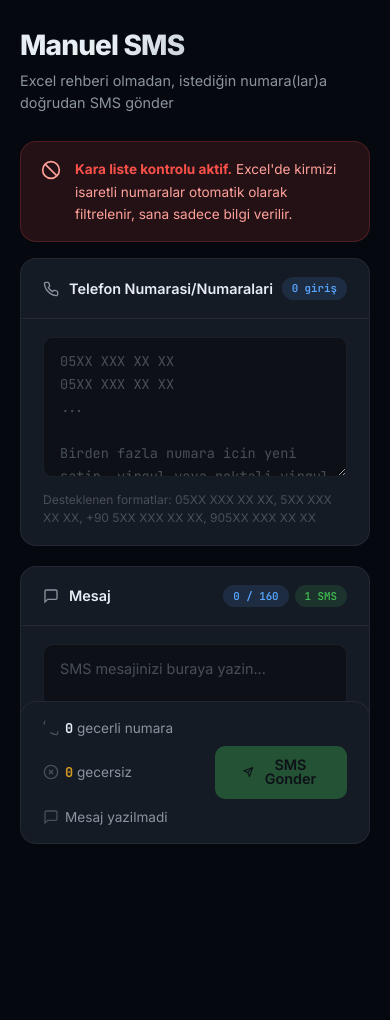
After one commit to furkansoydas/sms-sender, a Flask app: page /manual in a window 390 px wide. The commit adds this page. Run offline with Flask 3, Linux system fonts and the light colour scheme; the visitor is signed in with stand-in values (Sample User, id 1).

Commit message:
Manuel SMS gönderme sayfası ekle
- Rehber/Excel olmadan direkt numara girişi (tek veya toplu)
- Otomatik numara normalize (05XX, 5XX, +90, 90XX formatları)
- Canlı geçerli/geçersiz numara ayrımı, chip ile gösterim
- Türkçe karakter algılama + SMS parça sayacı
- Kara liste filtresi (Excel'den okunan engelli numaralar otomatik atlanır)
- Onay dialogu ile yanlışlıkla göndermeyi engelleme
- Sticky action bar (geçerli/geçersiz sayı, mesaj durumu)
- Sidebar'a Manuel SMS linki eklendi
- VerimorSMS.send_to_phones() metodu eklendi

Co-Authored-By: Claude Opus 4.6 <noreply@anthropic.com>

```diff
--- a/app.py
+++ b/app.py
@@ -324,6 +324,100 @@ def send_page():
     return render_template("send.html", sheets=sheets, contacts=indexed, sendable_count=len(sendable))
 
 
+# ── Manual SMS ──
+
+def _normalize_phone(raw: str) -> str | None:
+    """Normalize a phone to 90XXXXXXXXXX format. Returns None if invalid."""
+    digits = "".join(ch for ch in raw if ch.isdigit())
+    if not digits:
+        return None
+    # Strip leading zeros / +90 prefix
+    if digits.startswith("90") and len(digits) == 12:
+        pass
+    elif digits.startswith("0") and len(digits) == 11:
+        digits = "90" + digits[1:]
+    elif len(digits) == 10 and digits.startswith("5"):
+        digits = "90" + digits
+    else:
+        return None
+    # Validate Turkish mobile: must be 90 + 5XX + 7 digits = 12 total
+    if len(digits) == 12 and digits.startswith("905"):
+        return digits
+    return None
+
+
+@app.route("/manual", methods=["GET", "POST"])
+@login_required
+def manual_send_page():
+    if request.method == "POST":
+        raw_phones = request.form.get("phones", "").strip()
+        message = request.form.get("message", "").strip()
+
+        if not raw_phones:
+            flash("En az bir telefon numarası girin.", "error")
+            return redirect(url_for("manual_send_page"))
+
+        if not message:
+            flash("Mesaj boş olamaz.", "error")
+            return redirect(url_for("manual_send_page"))
+
+        # Split by newline, comma or semicolon
+        import re
+        candidates = [p.strip() for p in re.split(r"[\n,;]+", raw_phones) if p.strip()]
+
+        valid, invalid = [], []
+        for raw in candidates:
+            norm = _normalize_phone(raw)
+            if norm:
+                valid.append(norm)
+            else:
+                invalid.append(raw)
+
+        # Dedup
+        seen = set()
+        unique = []
+        for p in valid:
+            if p not in seen:
+                seen.add(p)
+                unique.append(p)
+
+        # Check blacklist
+        contacts = get_contacts()
+        blacklist_phones = set()
+        for c in contacts:
+            if c.is_blacklisted:
+                for p in c.valid_phones:
+                    blacklist_phones.add(p)
+
+        blocked = [p for p in unique if p in blacklist_phones]
+        sendable_phones = [p for p in unique if p not in blacklist_phones]
+
+        if not sendable_phones:
+            flash("Geçerli numara bulunamadı veya tümü kara listede.", "error")
+            return redirect(url_for("manual_send_page"))
+
+        sms_client = get_sms_client()
+        if not sms_client:
+            flash("Verimor API ayarları eksik. .env dosyasını kontrol edin.", "error")
+            return redirect(url_for("manual_send_page"))
+
+        result = sms_client.send_to_phones(sendable_phones, message)
+
+        if result["status"] == 200:
+            msg = f"SMS gönderildi: {len(sendable_phones)} numara"
+            if blocked:
+                msg += f" (Kara listedeki {len(blocked)} numara atlandı)"
+            if invalid:
+                msg += f" (Geçersiz {len(invalid)} numara atlandı)"
+            flash(msg, "success")
+        else:
+            flash(f"Gönderim hatası ({result['status']}): {result['response']}", "error")
+
+        return redirect(url_for("manual_send_page"))
+
+    return render_template("manual_send.html")
+
+
 if __name__ == "__main__":
     port = int(os.getenv("PORT", 5050))
     print(f"\n  SMS Sender çalışıyor: http://localhost:{port}\n")
--- a/templates/base.html
+++ b/templates/base.html
@@ -532,6 +532,10 @@
                     <svg viewBox="0 0 24 24" fill="none" stroke="currentColor" stroke-width="2" stroke-linecap="round" stroke-linejoin="round"><path d="M22 2L11 13"/><path d="M22 2L15 22L11 13L2 9L22 2Z"/></svg>
                     SMS Gonder
                 </a>
+                <a href="{{ url_for('manual_send_page') }}" class="sidebar-link {{ 'active' if request.endpoint == 'manual_send_page' }}">
+                    <svg viewBox="0 0 24 24" fill="none" stroke="currentColor" stroke-width="2" stroke-linecap="round" stroke-linejoin="round"><path d="M12 19l9 2-9-18-9 18 9-2zm0 0v-8"/></svg>
+                    Manuel SMS
+                </a>
             </div>
 
             <div class="sidebar-footer">
--- /dev/null
+++ b/templates/manual_send.html
@@ -0,0 +1,224 @@
+{% extends "base.html" %}
+{% block title %}Manuel SMS - SMS Sender{% endblock %}
+{% block content %}
+
+<div class="page-header">
+    <h1>Manuel SMS</h1>
+    <p>Excel rehberi olmadan, istediğin numara(lar)a doğrudan SMS gönder</p>
+</div>
+
+<div class="alert-banner danger" style="margin-bottom:16px;">
+    <svg width="20" height="20" viewBox="0 0 24 24" fill="none" stroke="currentColor" stroke-width="2"><circle cx="12" cy="12" r="10"/><line x1="4.93" y1="4.93" x2="19.07" y2="19.07"/></svg>
+    <div>
+        <strong>Kara liste kontrolu aktif.</strong>
+        Excel'de kirmizi isaretli numaralar otomatik olarak filtrelenir, sana sadece bilgi verilir.
+    </div>
+</div>
+
+<form method="POST" id="manualForm" novalidate>
+
+<!-- Phone numbers panel -->
+<div class="panel">
+    <div class="panel-header">
+        <div class="panel-title">
+            <svg viewBox="0 0 24 24" fill="none" stroke="currentColor" stroke-width="2"><path d="M22 16.92v3a2 2 0 0 1-2.18 2 19.79 19.79 0 0 1-8.63-3.07 19.5 19.5 0 0 1-6-6 19.79 19.79 0 0 1-3.07-8.67A2 2 0 0 1 4.11 2h3a2 2 0 0 1 2 1.72 12.84 12.84 0 0 0 .7 2.81 2 2 0 0 1-.45 2.11L8.09 9.91a16 16 0 0 0 6 6l1.27-1.27a2 2 0 0 1 2.11-.45 12.84 12.84 0 0 0 2.81.7A2 2 0 0 1 22 16.92z"/></svg>
+            Telefon Numarasi/Numaralari
+        </div>
+        <span class="badge badge-blue" id="phoneCount">0 numara</span>
+    </div>
+    <div class="panel-body">
+        <div class="field" style="margin-bottom:8px;">
+            <textarea id="phones" name="phones" class="input" placeholder="05XX XXX XX XX&#10;05XX XXX XX XX&#10;...&#10;&#10;Birden fazla numara icin yeni satir, virgul veya noktali virgul kullanabilirsin." required style="min-height:140px; font-family: var(--mono); font-size: 0.85rem;"></textarea>
+        </div>
+        <p class="field-hint">Desteklenen formatlar: <span class="mono">05XX XXX XX XX</span>, <span class="mono">5XX XXX XX XX</span>, <span class="mono">+90 5XX XXX XX XX</span>, <span class="mono">905XX XXX XX XX</span></p>
+
+        <div id="phonePreview" style="margin-top:14px; display:none;">
+            <div class="preview-label" style="margin-bottom:8px;">Algilanan Numaralar</div>
+            <div id="phoneChips" class="phone-chips"></div>
+        </div>
+    </div>
+</div>
+
+<!-- Message panel -->
+<div class="panel">
+    <div class="panel-header">
+        <div class="panel-title">
+            <svg viewBox="0 0 24 24" fill="none" stroke="currentColor" stroke-width="2"><path d="M21 15a2 2 0 0 1-2 2H7l-4 4V5a2 2 0 0 1 2-2h14a2 2 0 0 1 2 2z"/></svg>
+            Mesaj
+        </div>
+        <div style="display:flex; gap:6px;">
+            <span class="badge badge-blue" id="charBadge">0 / 160</span>
+            <span class="badge badge-green" id="smsBadge">1 SMS</span>
+        </div>
+    </div>
+    <div class="panel-body">
+        <div class="field" style="margin-bottom:8px;">
+            <textarea id="message" name="message" class="input" placeholder="SMS mesajinizi buraya yazin..." required style="min-height:120px;"></textarea>
+        </div>
+        <p class="field-hint">Turkce karakter: maks 70 karakter/SMS. ASCII: maks 160 karakter/SMS.</p>
+    </div>
+</div>
+
+<!-- Action bar -->
+<div class="action-bar">
+    <div class="action-summary">
+        <div class="action-stat">
+            <svg width="16" height="16" viewBox="0 0 24 24" fill="none" stroke="currentColor" stroke-width="2"><path d="M22 16.92v3a2 2 0 0 1-2.18 2 19.79 19.79 0 0 1-8.63-3.07"/><path d="M3.59 1.82A2 2 0 0 0 2 3.73v3.19"/></svg>
+            <span><strong id="actionPhones">0</strong> gecerli numara</span>
+        </div>
+        <div class="action-stat">
+            <svg width="16" height="16" viewBox="0 0 24 24" fill="none" stroke="currentColor" stroke-width="2"><circle cx="12" cy="12" r="10"/><line x1="15" y1="9" x2="9" y2="15"/><line x1="9" y1="9" x2="15" y2="15"/></svg>
+            <span><strong id="actionInvalid" style="color:var(--orange)">0</strong> gecersiz</span>
+        </div>
+        <div class="action-stat">
+            <svg width="16" height="16" viewBox="0 0 24 24" fill="none" stroke="currentColor" stroke-width="2"><path d="M21 15a2 2 0 0 1-2 2H7l-4 4V5a2 2 0 0 1 2-2h14a2 2 0 0 1 2 2z"/></svg>
+            <span id="actionMsg" class="text-2">Mesaj yazilmadi</span>
+        </div>
+    </div>
+    <button type="submit" class="btn btn-green btn-lg" id="sendBtn" disabled onclick="return confirm('Toplam ' + document.getElementById('actionPhones').textContent + ' numaraya SMS gonderilecek. Devam edilsin mi?')">
+        <svg width="16" height="16" viewBox="0 0 24 24" fill="none" stroke="currentColor" stroke-width="2.5"><path d="M22 2L11 13"/><path d="M22 2L15 22L11 13L2 9L22 2Z"/></svg>
+        SMS Gonder
+    </button>
+</div>
+
+</form>
+
+<style>
+    .phone-chips { display: flex; flex-wrap: wrap; gap: 6px; }
+    .phone-chip {
+        display: inline-flex;
+        align-items: center;
+        gap: 6px;
+        padding: 5px 12px;
+        border-radius: 20px;
+        font-family: var(--mono);
+        font-size: 0.75rem;
+        font-weight: 600;
+    }
+    .phone-chip.valid { background: var(--green-glow); color: var(--green); }
+    .phone-chip.invalid { background: var(--orange-glow); color: var(--orange); }
+    .action-bar {
+        position: sticky;
+        bottom: 0;
+        background: var(--surface-2);
+        border: 1px solid var(--border);
+        border-radius: var(--radius);
+        padding: 16px 22px;
+        margin-top: 16px;
+        display: flex;
+        align-items: center;
+        justify-content: space-between;
+        backdrop-filter: blur(12px);
+        z-index: 10;
+    }
+    .action-summary { display: flex; align-items: center; gap: 24px; flex-wrap: wrap; }
+    .action-stat {
+        display: flex; align-items: center; gap: 6px;
+        font-size: 0.85rem; color: var(--text-2);
+    }
+    .action-stat svg { color: var(--text-3); }
+    .action-stat strong { color: var(--text); font-family: var(--mono); }
+    .btn-lg { padding: 12px 28px !important; font-size: 0.9rem !important; }
+    #sendBtn:disabled { opacity: 0.35; cursor: not-allowed; transform: none !important; box-shadow: none !important; }
+</style>
+
+<script>
+    const phonesInput = document.getElementById('phones');
+    const messageInput = document.getElementById('message');
+    const phonePreview = document.getElementById('phonePreview');
+    const phoneChips = document.getElementById('phoneChips');
+
+    function normalizePhone(raw) {
+        const digits = raw.replace(/\D/g, '');
+        if (!digits) return null;
+        if (digits.length === 12 && digits.startsWith('905')) return digits;
+        if (digits.length === 11 && digits.startsWith('05')) return '90' + digits.substring(1);
+        if (digits.length === 10 && digits.startsWith('5')) return '90' + digits;
+        return null;
+    }
+
+    function parsePhones(text) {
+        return text.split(/[\n,;]+/).map(s => s.trim()).filter(Boolean);
+    }
+
+    function updatePhones() {
+        const candidates = parsePhones(phonesInput.value);
+        const valid = [];
+        const invalid = [];
+        const seen = new Set();
+
+        candidates.forEach(raw => {
+            const norm = normalizePhone(raw);
+            if (norm && !seen.has(norm)) {
+                seen.add(norm);
+                valid.push({raw, norm});
+            } else if (!norm) {
+                invalid.push(raw);
+            }
+        });
+
+        document.getElementById('phoneCount').textContent = candidates.length + ' giriş';
+        document.getElementById('actionPhones').textContent = valid.length;
+        document.getElementById('actionInvalid').textContent = invalid.length;
+
+        // Show chips
+        if (candidates.length > 0) {
+            phonePreview.style.display = 'block';
+            phoneChips.innerHTML = '';
+            valid.forEach(v => {
+                const chip = document.createElement('span');
+                chip.className = 'phone-chip valid';
+                chip.innerHTML = '<svg width="10" height="10" viewBox="0 0 24 24" fill="none" stroke="currentColor" stroke-width="3"><polyline points="20 6 9 17 4 12"/></svg> +' + v.norm;
+                phoneChips.appendChild(chip);
+            });
+            invalid.forEach(raw => {
+                const chip = document.createElement('span');
+                chip.className = 'phone-chip invalid';
+                chip.innerHTML = '<svg width="10" height="10" viewBox="0 0 24 24" fill="none" stroke="currentColor" stroke-width="3"><line x1="18" y1="6" x2="6" y2="18"/><line x1="6" y1="6" x2="18" y2="18"/></svg> ' + raw;
+                phoneChips.appendChild(chip);
+            });
+        } else {
+            phonePreview.style.display = 'none';
+        }
+
+        updateSendBtn();
+    }
+
+    function updateMessage() {
+        const text = messageInput.value;
+        const len = text.length;
+        const hasTurkish = /[çÇğĞıİöÖşŞüÜ]/.test(text);
+        const limit = hasTurkish ? 70 : 160;
+        const multiLimit = hasTurkish ? 67 : 153;
+        let parts = 1;
+        if (len > limit) parts = Math.ceil(len / multiLimit);
+
+        document.getElementById('charBadge').textContent = len + ' / ' + limit;
+        document.getElementById('smsBadge').textContent = parts + ' SMS';
+        document.getElementById('smsBadge').className = 'badge ' + (parts > 1 ? 'badge-orange' : 'badge-green');
+
+        const actionMsg = document.getElementById('actionMsg');
+        if (len > 0) {
+            actionMsg.innerHTML = '<strong style="color:var(--green)">' + len + '</strong> karakter, ' + parts + ' SMS';
+            actionMsg.classList.remove('text-2');
+        } else {
+            actionMsg.textContent = 'Mesaj yazilmadi';
+            actionMsg.classList.add('text-2');
+        }
+        updateSendBtn();
+    }
+
+    function updateSendBtn() {
+        const hasMsg = messageInput.value.trim().length > 0;
+        const validCount = parseInt(document.getElementById('actionPhones').textContent);
+        document.getElementById('sendBtn').disabled = !(hasMsg && validCount > 0);
+    }
+
+    phonesInput.addEventListener('input', updatePhones);
+    messageInput.addEventListener('input', updateMessage);
+
+    updatePhones();
+    updateMessage();
+</script>
+
+{% endblock %}
```
Also changed, not shown: sms_sender.py (+16 -0 lines).
